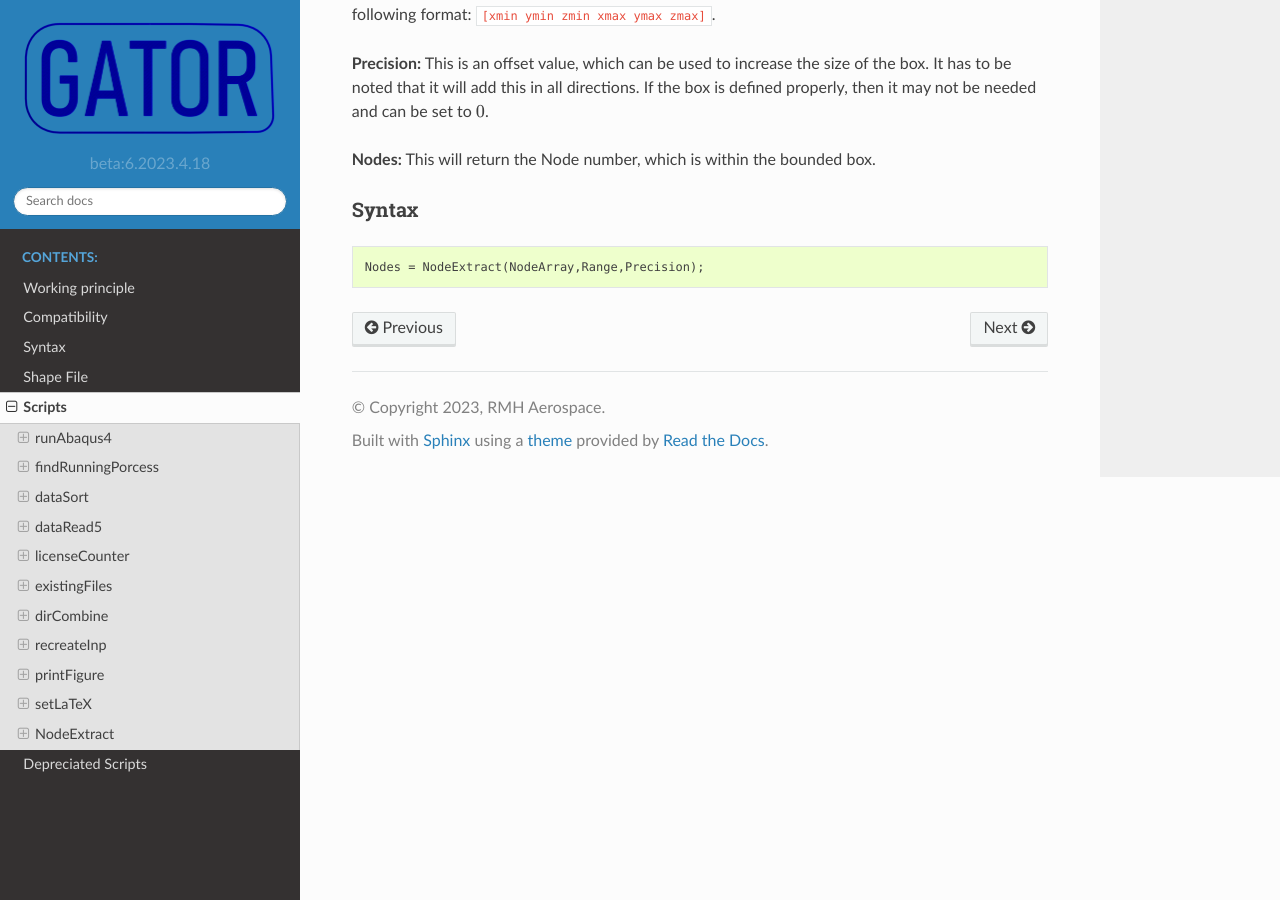
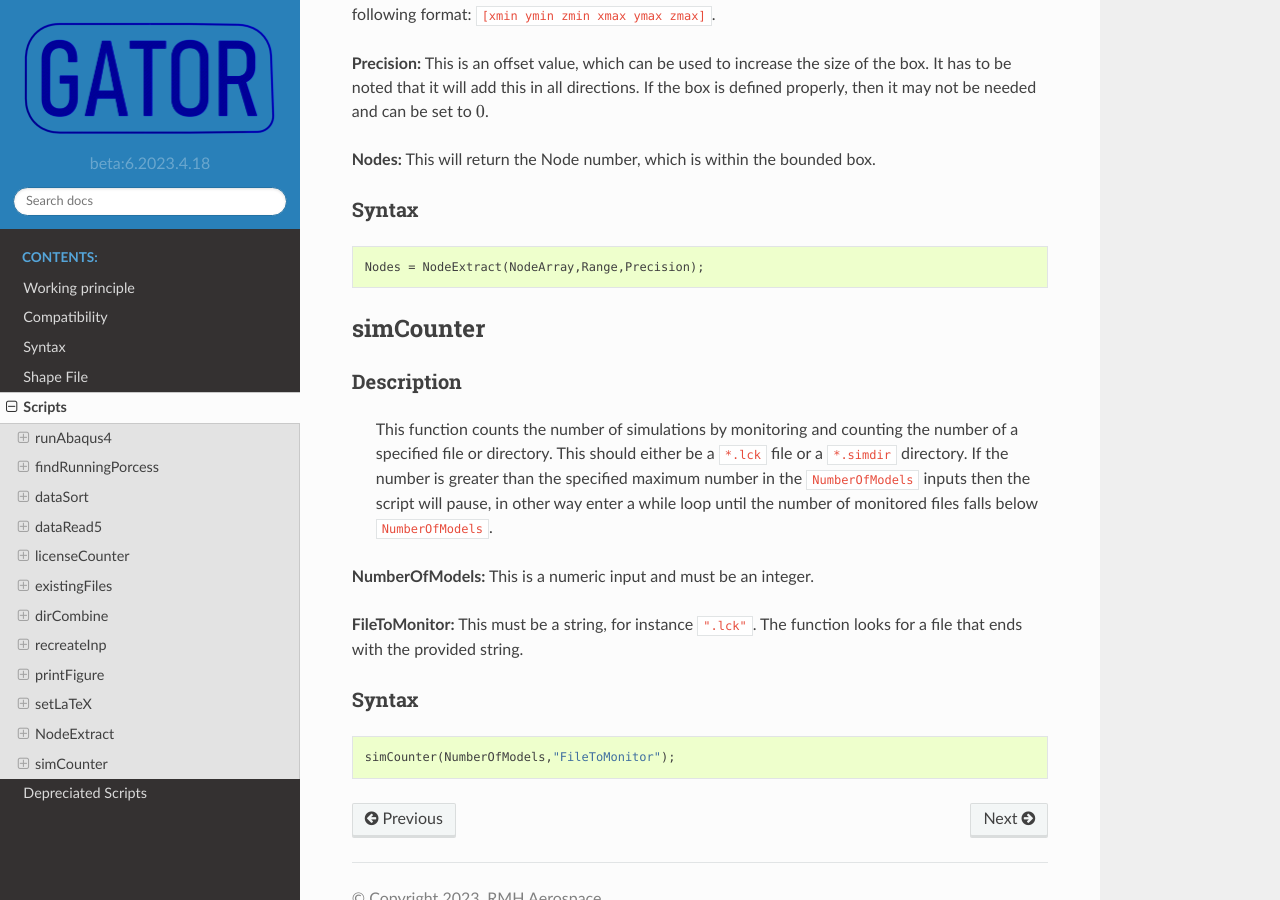
Before and after one commit to aq18507/GATORdocs, a Sphinx documentation site: the page built from doc/Scripts.rst, in a window 1280 px wide and 900 px high, scrolled down 6507 px. Built offline with Sphinx 7.4.7 and the Read the Docs theme 2.0.0, drawn with Linux system fonts in a browser that asks for light colours; pages that are not in the unit, such as notebooks, are missing from menus.

Commit message:
docs: update Scripts.rst

```diff
--- a/doc/Scripts.rst
+++ b/doc/Scripts.rst
@@ -268,3 +268,27 @@ Syntax
 .. code-block:: matlab
 
     Nodes = NodeExtract(NodeArray,Range,Precision);
+
+
+
+
+
+simCounter
+----------
+
+Description
++++++++++++
+
+ This function counts the number of simulations by monitoring and counting the number of a specified file or directory. This should either be a ``*.lck`` file or a ``*.simdir`` directory. If the number is greater than the specified maximum number in the ``NumberOfModels`` inputs then the script will pause, in other way enter a while loop until the number of monitored files falls below ``NumberOfModels``.
+
+**NumberOfModels:** This is a numeric input and must be an integer.
+
+**FileToMonitor:** This must be a string, for instance ``".lck"``. The function looks for a file that ends with the provided string.
+
+
+Syntax
+++++++
+
+.. code-block:: matlab
+
+    simCounter(NumberOfModels,"FileToMonitor");
```
